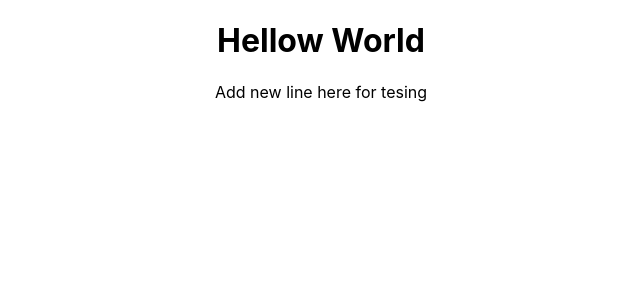
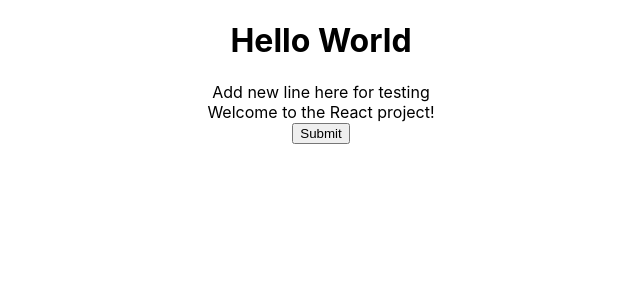
Before and after one commit to ranjithkarnan/reactproject, a React (Create React App) app: page / in a window 1280 px wide. Shown: the top 300 px of the page, without its empty margins (319-959 px from the left). Built offline with nearby package versions, Linux system fonts and the light colour scheme.

Commit message:
another changes done2

```diff
--- a/src/App.js
+++ b/src/App.js
@@ -4,8 +4,10 @@ import './App.css';
 function App() {
   return (
     <div className="App">
-      <h1>Hellow World</h1>
-      <div>Add new line here for tesing</div>
+      <h1>Hello World</h1>
+    <div>Add new line here for testing</div>
+    <div>Welcome to the React project!</div>
+    <div><button>Submit</button></div>
     </div>
   );
 }
```
